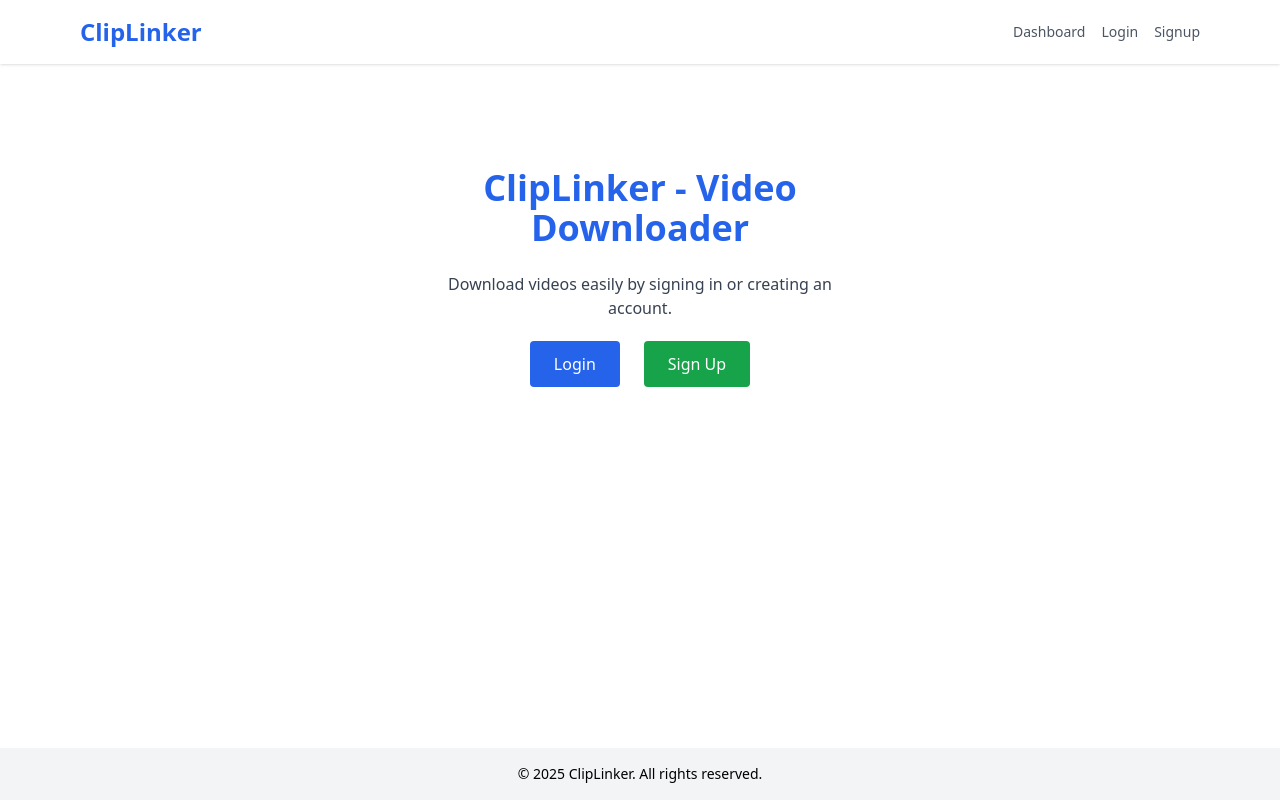
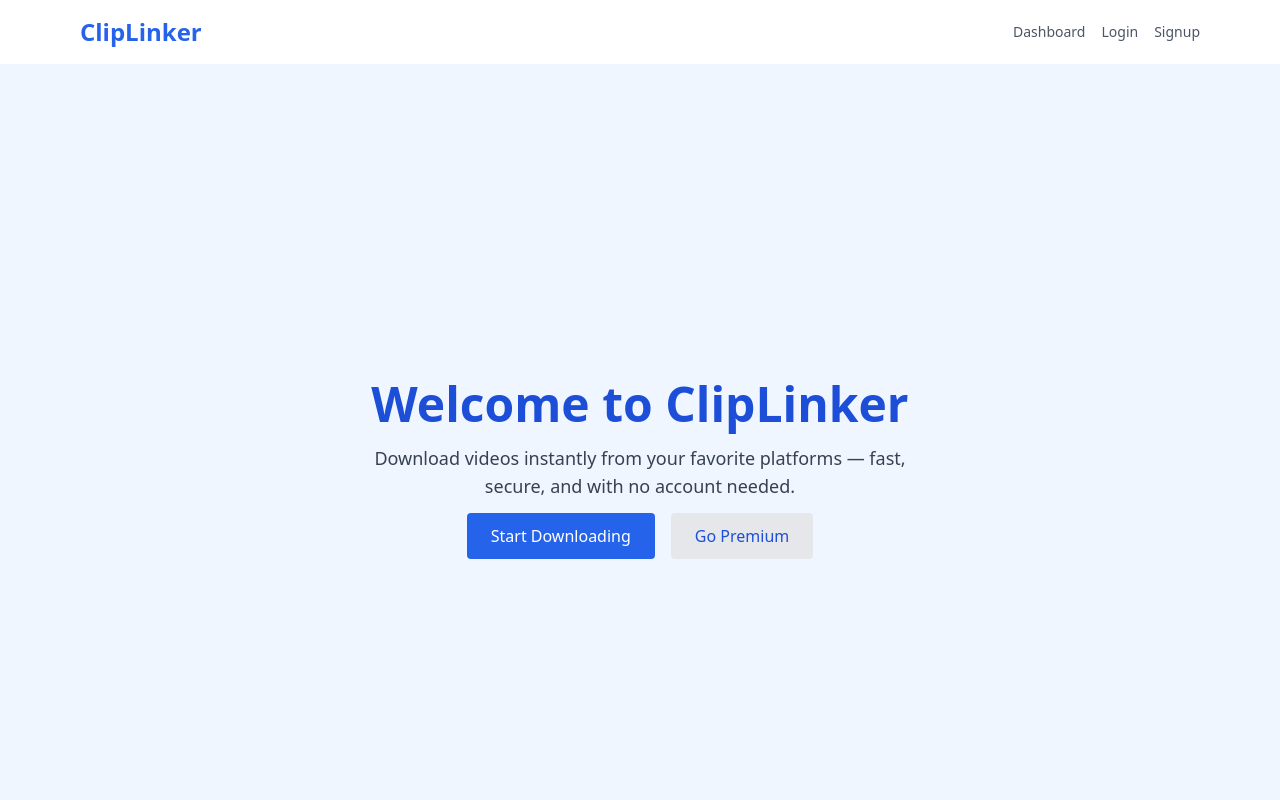
Before and after one commit to GlitchRider1/cliplinker-video-downloader, a Next.js app: page / in a window 1280 px wide. Shown: the top 800 px of the page. Built offline with nearby package versions, Linux system fonts and the light colour scheme.

Commit message:
Update index.js

```diff
--- a/pages/index.js
+++ b/pages/index.js
@@ -4,20 +4,20 @@ import Link from 'next/link';
 export default function Home() {
   return (
     <Layout>
-      <div className="max-w-md mx-auto mt-20 p-6 text-center font-sans">
-        <h1 className="text-4xl font-bold mb-6 text-blue-600">ClipLinker - Video Downloader</h1>
-        <p className="mb-8 text-gray-700">
-          Download videos easily by signing in or creating an account.
+      <section className="bg-blue-50 min-h-screen flex flex-col justify-center items-center text-center p-6">
+        <h1 className="text-4xl md:text-5xl font-bold text-blue-700 mb-4">Welcome to ClipLinker</h1>
+        <p className="text-lg text-gray-700 max-w-xl mb-6">
+          Download videos instantly from your favorite platforms — fast, secure, and with no account needed.
         </p>
-        <div className="flex justify-center gap-6">
-          <Link href="/login">
-            <a className="px-6 py-3 bg-blue-600 text-white rounded hover:bg-blue-700">Login</a>
+        <div className="flex flex-col sm:flex-row gap-4">
+          <Link href="/dashboard">
+            <a className="bg-blue-600 text-white px-6 py-3 rounded hover:bg-blue-700 transition">Start Downloading</a>
           </Link>
-          <Link href="/signup">
-            <a className="px-6 py-3 bg-green-600 text-white rounded hover:bg-green-700">Sign Up</a>
+          <Link href="/premium">
+            <a className="bg-gray-200 text-blue-700 px-6 py-3 rounded hover:bg-gray-300 transition">Go Premium</a>
           </Link>
         </div>
-      </div>
+      </section>
     </Layout>
   );
 }
```
